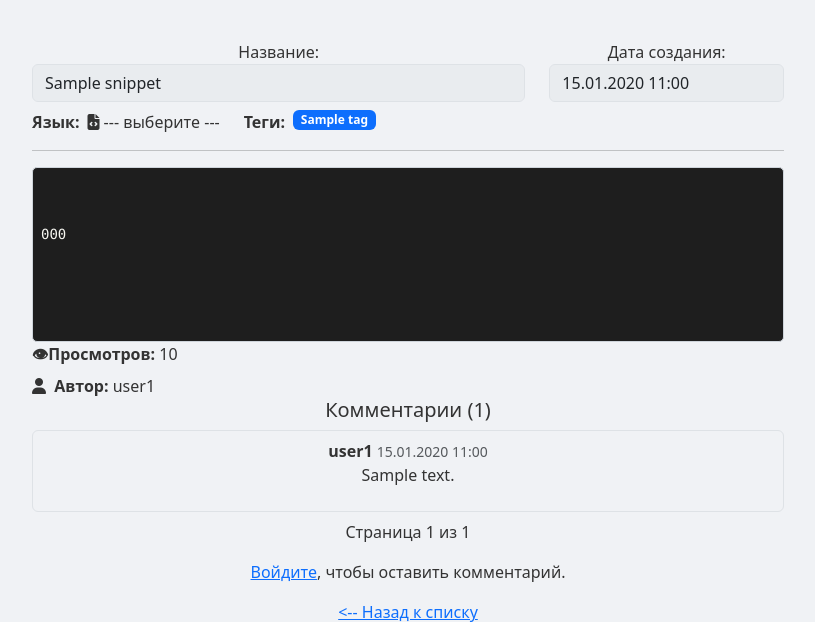
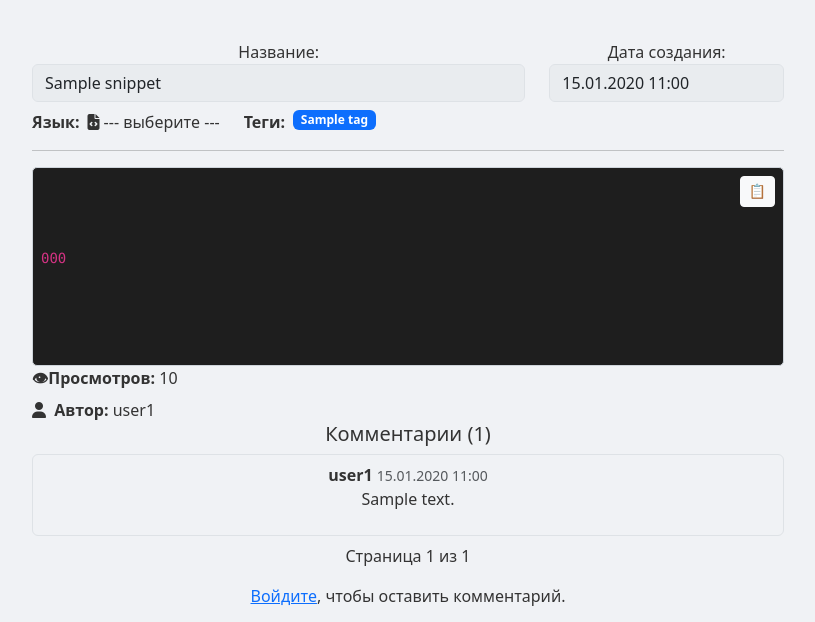
Before and after one commit to p95max/Snippets, a Django app: page /snippet/1 in a window 1280 px wide. Shown: the part 56-678 px from the top of the page, without its empty margins (232-1047 px from the left). Run offline with Django 5.2, Linux system fonts and the light colour scheme; data comes from the database, SQL or seed files in the repository; tables that the repository leaves empty hold one stand-in row (values such as "Sample post"); parts of the project's set-up code (start-up, migrations or seed data) failed here and were passed over.

Commit message:
скрипты js: - копирование кода из просмотра сниппетов в буфер обмена

```diff
--- a/MainApp/templates/base.html
+++ b/MainApp/templates/base.html
@@ -43,6 +43,7 @@
 
 <script src="{% static 'js/messages.js' %}"></script>
 <script src="{% static 'js/forms.js' %}"></script>
+<script src="{% static 'js/utils.js' %}"></script>
 <script src="https://cdn.jsdelivr.net/npm/bootstrap@5.3.7/dist/js/bootstrap.bundle.min.js"
         integrity="sha384-ndDqU0Gzau9qJ1lfW4pNLlhNTkCfHzAVBReH9diLvGRem5+R9g2FzA8ZGN954O5Q"
         crossorigin="anonymous"></script>
--- a/MainApp/templates/snippet_detail.html
+++ b/MainApp/templates/snippet_detail.html
@@ -6,6 +6,7 @@
     <div class="row">
         <div class="col">
 
+            <!-- Блок с полями, визуально отключён -->
             <fieldset disabled>
                 <div class="row disabled">
                     <div class="col col-8">
@@ -33,36 +34,38 @@
                         <input type="text" value="{{ snippet.creation_date|date:"d.m.Y H:i" }}" class="form-control">
                     </div>
                 </div>
+            </fieldset>
+
             <hr>
+
+            <!-- Код и кнопка копирования (не отключена!) -->
             <div class="row">
                 <div class="col">
-                        <div class="p-2 h-100" style="border:1px solid #ced4da; border-radius:5px; background-color: #1e1e1e; color: #f8f8f2; font-family: monospace; white-space: pre-wrap;">
-                            <pre style="margin: 0; text-align: left">{{ snippet.code }}</pre>
+                    <div class="p-2 h-100 position-relative" style="border:1px solid #ced4da; border-radius:5px; background-color: #1e1e1e; color: #f8f8f2; font-family: monospace; white-space: pre-wrap;">
+                        <button class="btn btn-sm btn-light position-absolute top-0 end-0 m-2 copy-btn" title="Скопировать">📋</button>
+                        <code class="snippet-code d-block" style="margin: 0; text-align: left;">{{ snippet.code|escape }}</code>
                     </div>
-                        <p style="text-align: left" > <strong>👁Просмотров:</strong> {{ snippet.views_count }}</p>
+                    <p style="text-align: left"><strong>👁Просмотров:</strong> {{ snippet.views_count }}</p>
+                </div>
+            </div>
 
         </div>
     </div>
-            </fieldset>
-        </div>
-
-    </div>
 
     <div class="row mt-4">
-
         <div class="mt-2" style="text-align: left">
             <i class="fa-solid fa-user me-1"></i>
             <span class="fw-bold">Автор:</span>
             <span>{{ snippet.user.username }}</span>
         </div>
 
-{# Comments#}
+        <!-- Комментарии -->
         <div class="col">
             <h5>Комментарии ({{ comments_page.paginator.count }})</h5>
-
             {% for comment in comments_page %}
                 <div class="border rounded p-2 mb-2">
-                    <strong>{{ comment.author.username }}</strong> <small class="text-muted">{{ comment.creation_date|date:"d.m.Y H:i" }}</small>
+                    <strong>{{ comment.author.username }}</strong>
+                    <small class="text-muted">{{ comment.creation_date|date:"d.m.Y H:i" }}</small>
                     <p>{{ comment.text|linebreaksbr }}</p>
                 </div>
             {% empty %}
@@ -71,7 +74,7 @@
         </div>
     </div>
 
-{#Comments pagination#}
+    <!-- Пагинация комментариев -->
     <div>
         {% if comments_page.has_previous %}
             <a href="?page={{ comments_page.previous_page_number }}">Назад</a>
@@ -82,6 +85,7 @@
         {% endif %}
     </div>
 
+    <!-- Форма добавления комментария -->
     {% if user.is_authenticated %}
         <div class="row mt-3">
             <div class="col">
@@ -104,5 +108,4 @@
 
     <a href="{% url 'MainApp:snippets-list' %}"><-- Назад к списку</a>
 </div>
-
 {% endblock %}
--- a/MainApp/views.py
+++ b/MainApp/views.py
@@ -24,7 +24,6 @@ def index_page(request):
 
 
 def snippets_list(request):
-    print(f"[DEBUG] snippets_list called, user={request.user}")
     pagename = 'Просмотр сниппетов'
     lang = request.GET.get('lang')
     user_id = request.GET.get('user_id')
@@ -92,7 +91,6 @@ def my_snippets(request, per_page = 5):
         'order': request.GET.get('order', ''),
     }
     return render(request, 'user_snippets.html', context)
-
 
 
 def snippet_detail(request, id):
--- a/static/js/forms.js
+++ b/static/js/forms.js
@@ -1,4 +1,4 @@
-// Подсчет количества символов в поле код у формы доб. и ред. сниппетов
+// Подсчет количества символов в поле код у форм доб. и ред. сниппетов
 document.addEventListener('DOMContentLoaded', function () {
 const codeField = document.getElementById('id_code');
 const counter = document.getElementById('code-char-count');
--- /dev/null
+++ b/static/js/utils.js
@@ -0,0 +1,18 @@
+// Копирование кода из просмотра сниппетов в буфер обмена
+document.addEventListener('DOMContentLoaded', function () {
+    document.querySelectorAll('.copy-btn').forEach(function (btn) {
+        btn.addEventListener('click', function () {
+            const code = btn.parentElement.querySelector('.snippet-code').textContent;
+            navigator.clipboard.writeText(code).then(() => {
+                btn.innerText = '✔';
+                btn.title = 'Скопировано!';
+                setTimeout(() => {
+                    btn.innerText = '📋';
+                    btn.title = 'Скопировать';
+                }, 2000);
+            }).catch(err => {
+                console.error('Ошибка копирования:', err);
+            });
+        });
+    });
+});
```
Lines whose indentation alone changed are shown as unchanged.
